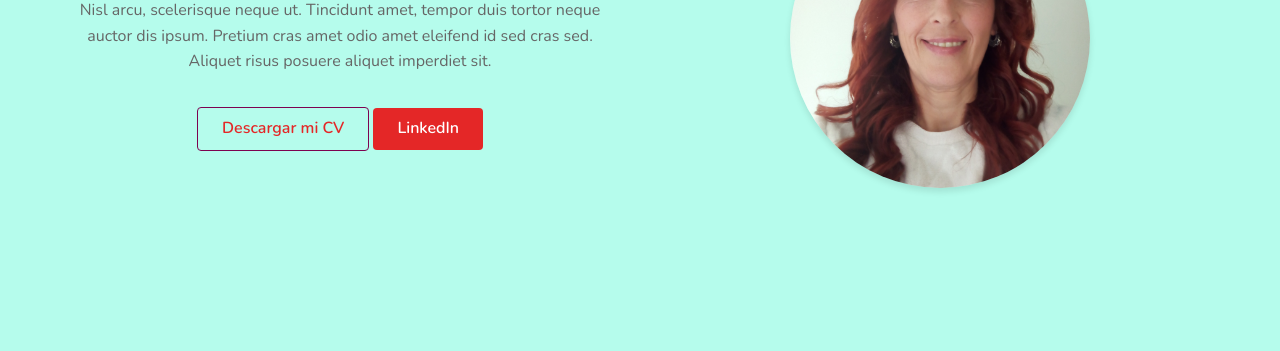
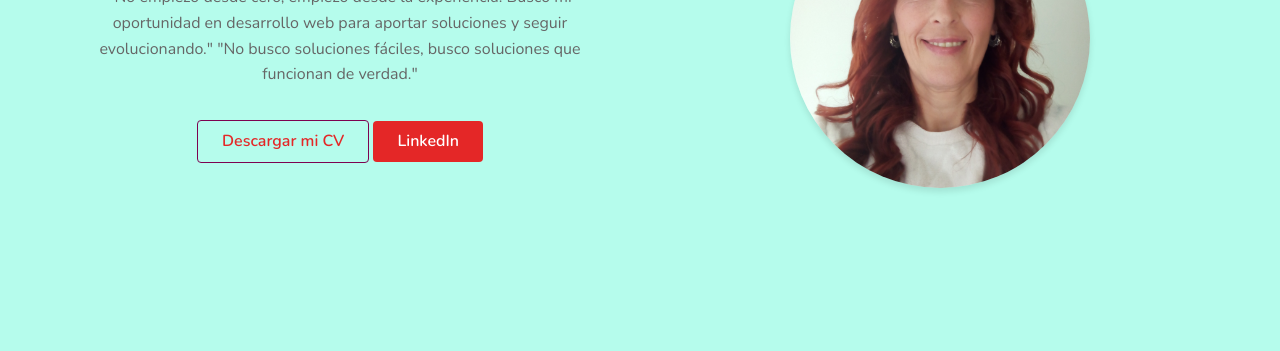
Before and after one commit to silvia76-max/portfolio-Silvia, a plain HTML site: page about.html in a window 1280 px wide. Shown: the part 254-605 px from the top of the page. Drawn offline with nearby package versions, Linux system fonts and the light colour scheme.

Commit message:
cambio en parrafos index y about

```diff
--- a/about.html
+++ b/about.html
@@ -30,9 +30,8 @@
                 <div class="about-text">
                     <h1>Sobre mi</h1>
                     <p>
-                        Nisl arcu, scelerisque neque ut. Tincidunt amet, tempor duis tortor neque auctor dis ipsum.
-                        Pretium cras amet odio amet eleifend id sed cras sed. Aliquet risus posuere aliquet imperdiet
-                        sit.
+                        "No empiezo desde cero, empiezo desde la experiencia. Busco mi oportunidad en desarrollo web para aportar soluciones y seguir evolucionando."
+                        "No busco soluciones fáciles, busco soluciones que funcionan de verdad."
                     </p>
                     <a href="https://drive.google.com/file/d/17qoh2X8WZAiHU95M59r4TiKxqOP1psbl/view?usp=sharing" class ="btn btn-outline" target="_blank" rel="noopener noreferrer">Descargar mi CV</a>
                     <a href="https://www.linkedin.com/in/silvia-rodríguez-expósito" class="btn btn-primary">LinkedIn</a>
```
Also changed, not shown: index.html (+1 -2 lines).
